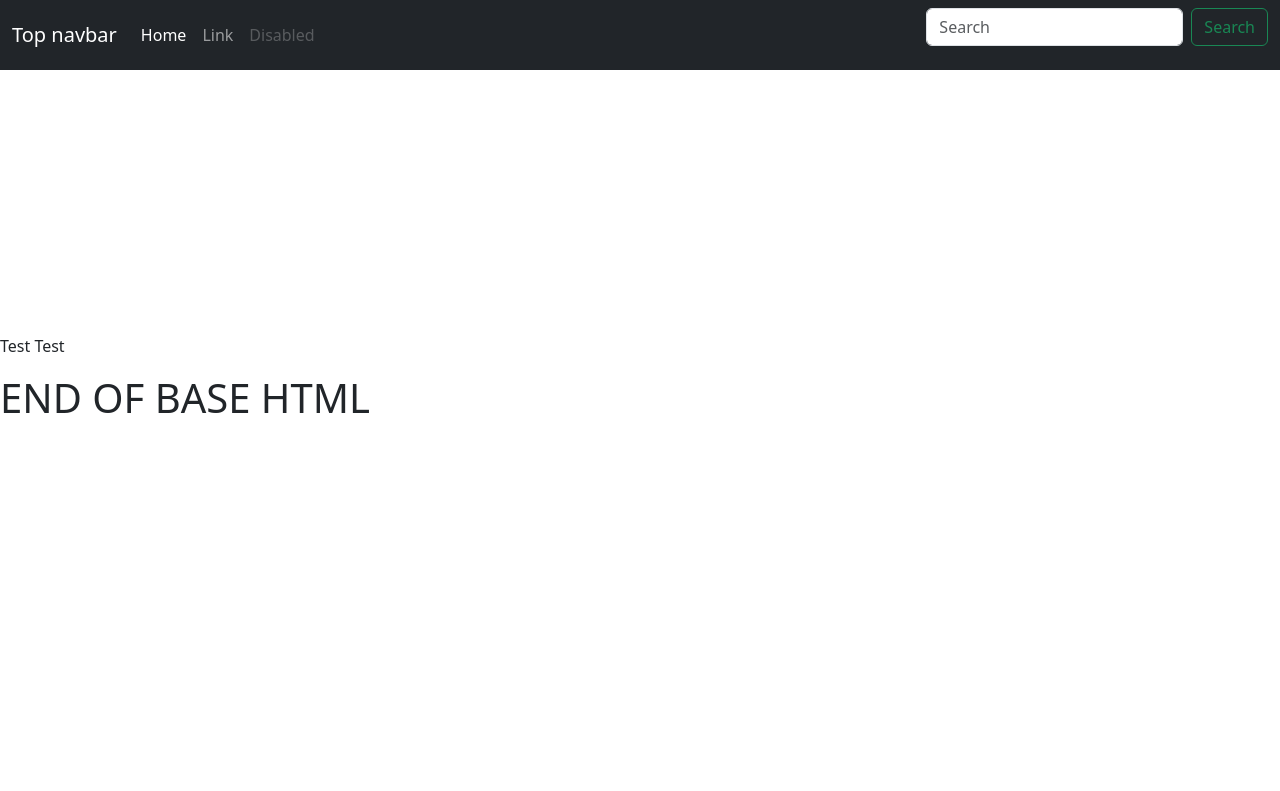
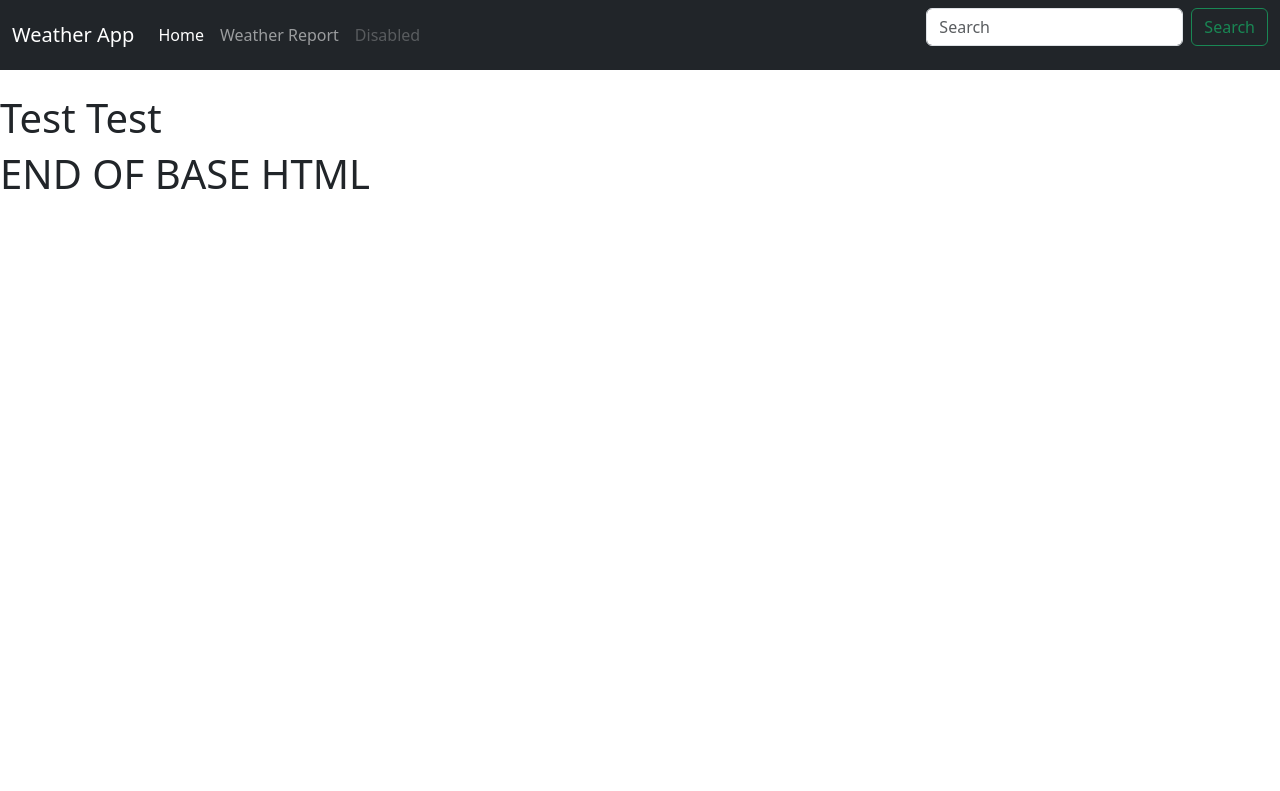
Before and after one commit to huseyinsanal/DjangoTemplatesProject, a Django app: page /template_app/ in a window 1280 px wide. Shown: the top 791 px of the page. Before the commit the page ends 413 px from the top, so only its background shows below. Run offline with Django 5.2, Linux system fonts and the light colour scheme.

Commit message:
404.html added

```diff
--- a/django_templates_project/template_app/templates/template_app/first.html
+++ b/django_templates_project/template_app/templates/template_app/first.html
@@ -1,5 +1,5 @@
 {% extends 'base.html' %}
 
 {% block content %}
-<p>Test Test</p>
+<h1>Test Test</h1>
 {% endblock %}
--- a/django_templates_project/templates/base.html
+++ b/django_templates_project/templates/base.html
@@ -85,6 +85,9 @@
       .bd-mode-toggle .dropdown-menu .active .bi {
         display: block !important;
       }
+      body {
+        min-height: 75rem;
+      }
     </style>
 
 
@@ -93,17 +96,19 @@
 
     <nav class="navbar navbar-expand-md navbar-dark bg-dark mb-4">
         <div class="container-fluid">
-          <a class="navbar-brand" href="#">Top navbar</a>
+          <a class="navbar-brand" href="#">Weather App</a>
           <button class="navbar-toggler" type="button" data-bs-toggle="collapse" data-bs-target="#navbarCollapse" aria-controls="navbarCollapse" aria-expanded="false" aria-label="Toggle navigation">
             <span class="navbar-toggler-icon"></span>
           </button>
           <div class="collapse navbar-collapse" id="navbarCollapse">
             <ul class="navbar-nav me-auto mb-2 mb-md-0">
               <li class="nav-item">
-                <a class="nav-link active" aria-current="page" href="#">Home</a>
+                    <!--<h2><a href="{% url 'template_app:index' %}">Go to Index</a></h2>-->
+
+                <a class="nav-link active" aria-current="page" href="{% url 'template_app:index' %}">Home</a>
               </li>
               <li class="nav-item">
-                <a class="nav-link" href="#">Link</a>
+                <a class="nav-link" href="{% url 'template_app:weatherview' %}">Weather Report</a>
               </li>
               <li class="nav-item">
                 <a class="nav-link disabled" aria-disabled="true">Disabled</a>
@@ -116,7 +121,6 @@
           </div>
         </div>
       </nav>
-      <br><br><br><br><br><br><br><br><br><br>
 
       {% block content %}
 
```
Also changed, not shown: django_templates_project/template_app/templates/template_app/weather.html (+5 -10 lines), django_templates_project/templates/404.html (added, +11 -0 lines).
